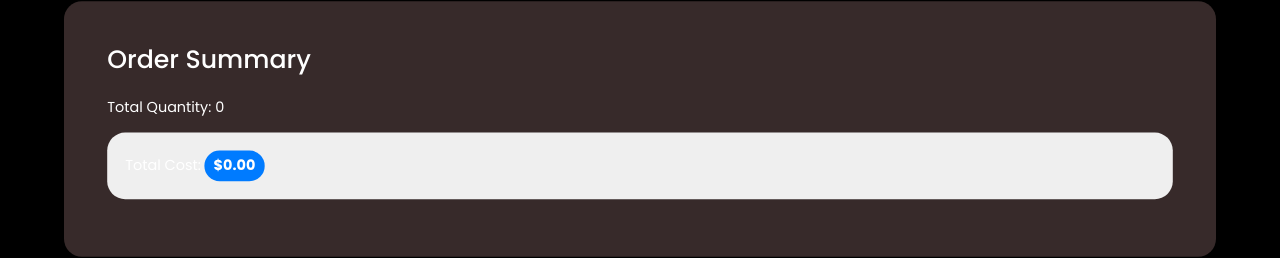
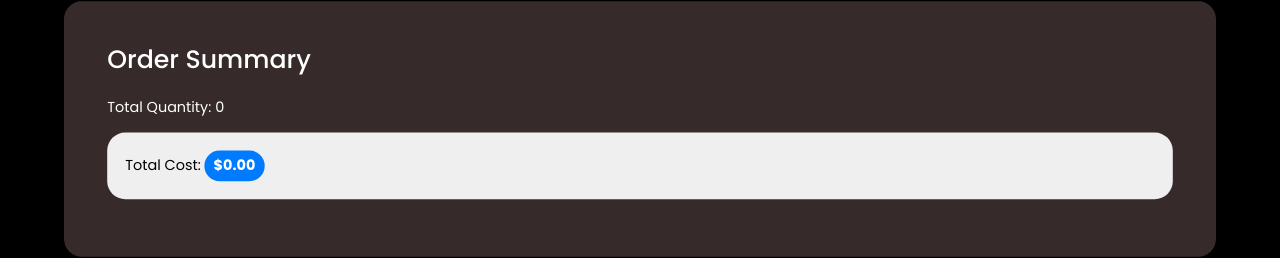
Before and after one commit to RENSOG/Ordering-, a React (Create React App) app in the folder frontend/: page /food in a window 1280 px wide. Shown: the part 1178-1436 px from the top of the page. Built offline with nearby package versions, Linux system fonts and the light colour scheme.

Commit message:
dark theme optimized

```diff
--- a/frontend/src/Food.css
+++ b/frontend/src/Food.css
@@ -101,3 +101,7 @@ body {
   color: black;
 
 }
+
+ .total-cost{
+  color:black;
+}
```
